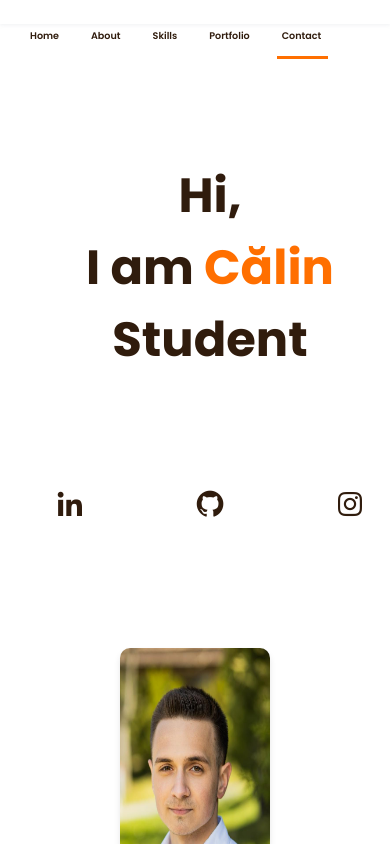
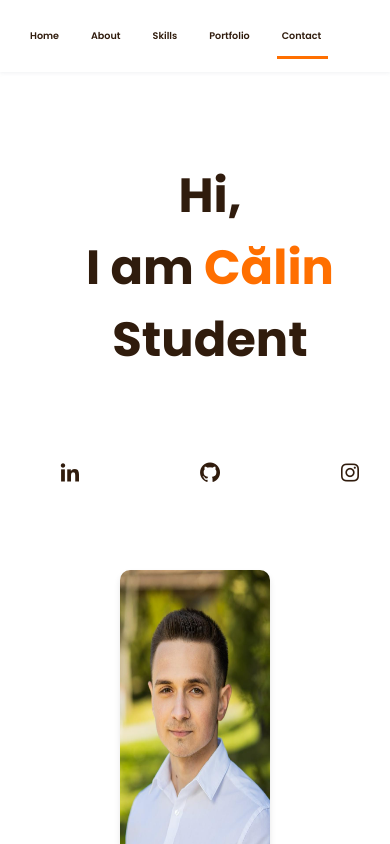
Before and after one commit to StroiaCalin/Resume4, a React (Vite) app: page / in a window 390 px wide. Shown: the top 844 px of the page. Built offline with nearby package versions, Linux system fonts and the light colour scheme.

Commit message:
fourty-one

```diff
--- a/public/styles.css
+++ b/public/styles.css
@@ -459,44 +459,40 @@ img {
 
 @media (max-width: 393px) {
   .nav {
-    padding: 5px; /* Nu adăugăm padding la nav */
+    padding: 5px;
   }
 
   .nav__list {
     display: flex;
-    justify-content: center; /* Centrăm elementele */
+    justify-content: center;
     align-items: center;
     width: 100%;
-    margin: 5px; /* Eliminăm marginile */
-    padding: 5px; /* Eliminăm padding-ul pentru a menține un aspect compact */
+    margin: 5px;
+    padding: 5px;
   }
 
   .nav__item {
-    flex-grow: 1; /* Fiecare element se extinde pentru a umple spațiul disponibil */
-    margin: 5px; /* Adăugăm un mic margin lateral între elemente pentru separare */
-    padding: 5px; /* Eliminăm padding-ul intern */
+    flex-grow: 1;
+    margin: 5px;
+    padding: 5px;
   }
 
   .nav__link {
-    font-size: 0.6rem; /* Mărimea fontului adaptată */
+    font-size: 0.6rem;
     display: block;
-    width: 100%; /* Link-ul ocupă întreaga lățime a elementului */
-    padding: 5px; /* Padding vertical pentru ușurința interacțiunii */
+    width: 100%;
+    padding: 5px;
   }
 
   .nav__toggle {
     font-size: 0.9rem;
     position: absolute;
-    right: 0; /* Plasăm toggle-ul la marginea din dreapta */
+    right: 0;
     top: 50%;
     transform: translateY(-50%);
-    padding: 5px; /* Padding vertical minimal */
+    padding: 5px;
   }
 
-  .l-header {
-    height: 1.5rem; /* Menținem înălțimea redusă pentru header */
-  }
-  /* Ajustarea și centrarea imaginii */
   .home__img {
     height: 400px;
     width: 300px;
@@ -505,14 +501,12 @@ img {
   }
 
 
-  /* Ajustarea containerului de lucrări pentru a se afișa pe o singură coloană și centrarea conținutului */
   .work__container {
     grid-template-columns: 1fr;
     padding: 0 20px;
     text-align: center;
   }
 
-  /* Centrarea și ajustarea elementelor de competențe */
   .skills__data {
     flex-direction: column;
     align-items: center;
@@ -522,55 +516,56 @@ img {
   .skills__icon {
     margin-bottom: var(--mb-2);
     display: block;
-    margin: 0 auto; /* Centrarea iconiței */
+    margin: 0 auto;
   }
 
-  /* Centrarea conținutului din fereastra popup */
   .popup-inner {
     width: 95%;
-    margin: 0 auto; /* Centrare orizontală și verticală */
+    margin: 0 auto;
     padding: 15px;
   }
 
-  /* Centrarea containerelor de contact */
+
   .contact__container {
     display: flex;
     flex-direction: column;
     align-items: center;
   }
 
-  /* Ajustările pentru footer */
+
   .footer {
-    text-align: center; /* Asigură că tot textul din footer este centrat */
+    text-align: center;
   }
 
-  /* Stiluri specifice pentru butoane și formular */
   .form, .ToDoButton, .form input, .form button {
     width: 100%;
-    margin: 10px auto; /* Centrare pe axa orizontală */
+    margin: 10px auto;
     text-align: center;
   }
 
   .ToDoButton {
     display: block;
-    margin: 2rem auto; /* Centrare și spațiere */
+    margin: 2rem auto;
   }
-  /* Adaugă stilurile pentru titlul home */
+
   .home__title {
-    text-align: center; /* Centrarea textului pe orizontală */
-    width: 100%; /* Asigură-te că titlul poate ocupa toată lățimea disponibilă */
-    margin: 0 auto; /* Centrare pe orizontală dacă e nevoie */
+    text-align: center;
+    width: 100%;
+    margin: 0 auto;
   }
   .home__social-icon {
-    display: flex; /* Folosim flexbox pentru a alinia iconițele */
-    justify-content: center; /* Centrăm conținutul pe orizontală */
-    width: 100%; /* Asigurăm că containerul ocupă întreaga lățime */
-    margin-top: var(--mb-4); /* Spațiu suplimentar la partea de sus dacă este necesar */
+    display: flex;
+    justify-content: center;
+    width: 100%;
+    margin-top: var(--mb-4);
+    font-size: 1.5rem;
+    margin: 0;
+    padding: 5px;
   }
 
   .home__social {
-    flex-direction: row; /* Asigurăm că iconițele sunt aranjate pe o singură linie */
-    justify-content: center; /* Centrăm iconițele în containerul lor */
-    padding: 0; /* Eliminăm orice padding implicit */
+    flex-direction: row;
+    justify-content: center;
+    padding: 0;
   }
 }
```
